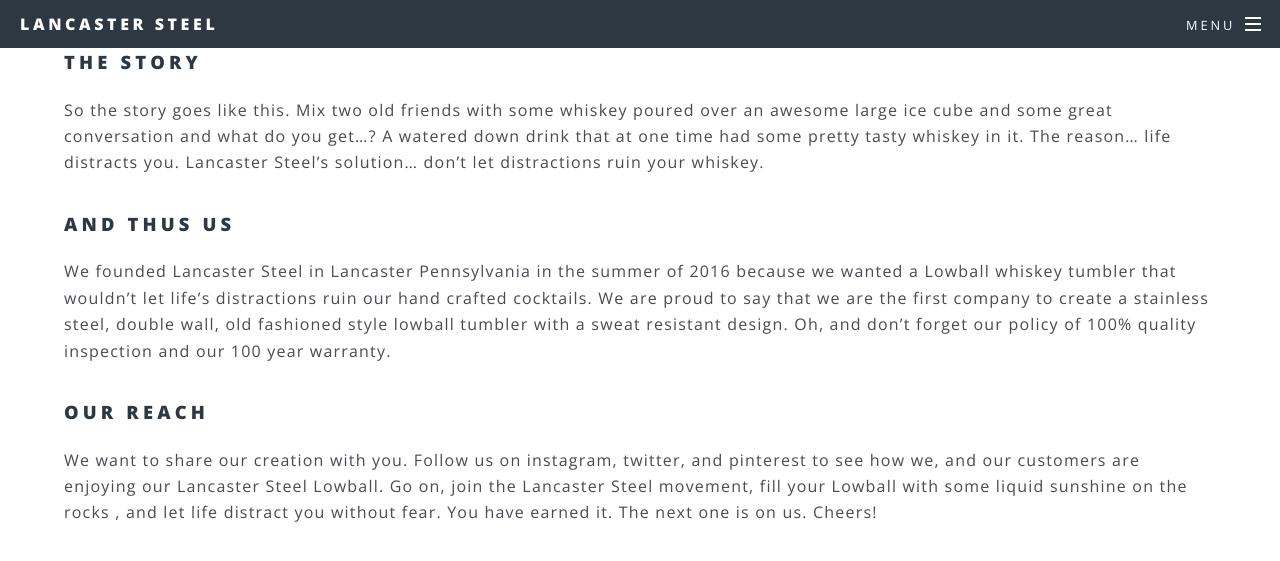
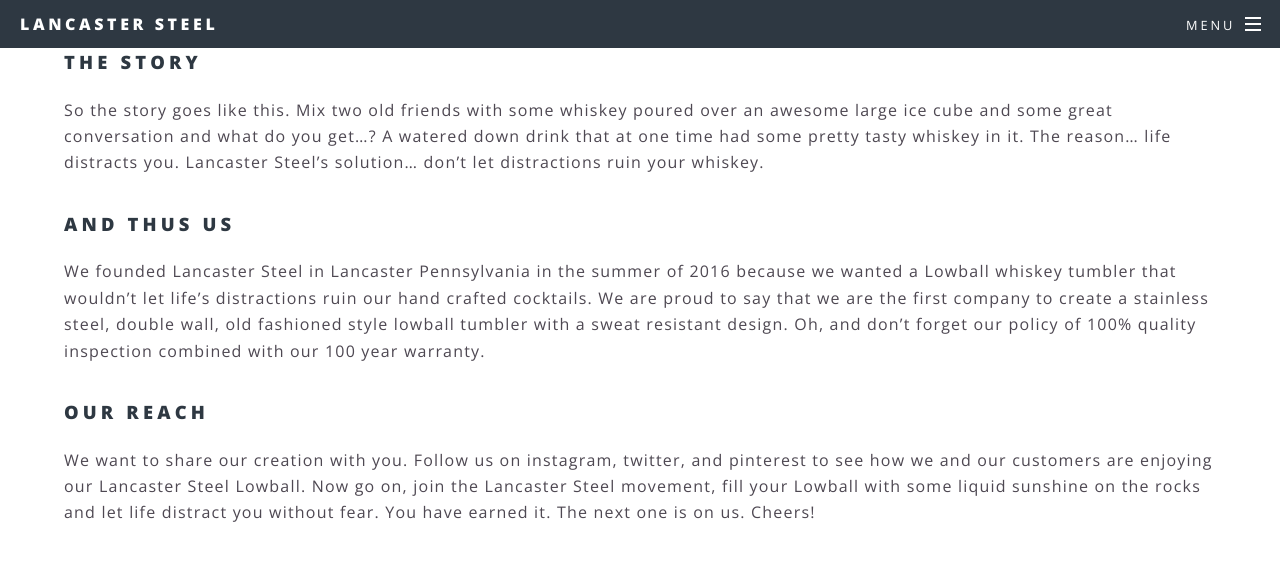
Before and after one commit to LancasterSteel/LancasterSteel.github.io, a Jekyll site: the page built from story.html, in a window 1280 px wide and 900 px high, scrolled down 385 px, cut to the strip 0-592 px from the top of the window. Shown: the top 561 px of the strip. Built offline with Jekyll 4.4.1, drawn with Linux system fonts in a browser that asks for light colours.

Commit message:
story edit

```diff
--- a/story.html
+++ b/story.html
@@ -5,8 +5,8 @@
 	<h3>The Story</h3>
 	<p>So the story goes like this.  Mix two old friends with some whiskey poured over an awesome large ice cube and some great conversation and what do you get…?  A watered down drink that at one time had some pretty tasty whiskey in it.  The reason… life distracts you. Lancaster Steel’s solution… don’t let distractions ruin your whiskey.  </p>
 <h3>And Thus Us</h3>
-<p>We founded Lancaster Steel in Lancaster Pennsylvania in the summer of 2016 because we wanted a Lowball whiskey tumbler that wouldn’t let life’s distractions ruin our hand crafted cocktails.  We are proud to say that we are the first company to create a stainless steel, double wall, old fashioned style lowball tumbler with a sweat resistant design.  Oh, and don’t forget our policy of 100% quality inspection and our 100 year warranty. <p>
+<p>We founded Lancaster Steel in Lancaster Pennsylvania in the summer of 2016 because we wanted a Lowball whiskey tumbler that wouldn’t let life’s distractions ruin our hand crafted cocktails.  We are proud to say that we are the first company to create a stainless steel, double wall, old fashioned style lowball tumbler with a sweat resistant design.  Oh, and don’t forget our policy of 100% quality inspection combined with our 100 year warranty. <p>
 <h3>Our Reach</h3>
-<p> We want to share our creation with you. Follow us on instagram, twitter, and pinterest to see how we, and our customers are enjoying our Lancaster Steel Lowball.  Go on, join the Lancaster Steel movement, fill your Lowball with some liquid sunshine on the rocks , and let life distract you without fear.  You have earned it.  The next one is on us.  Cheers!<p>
+<p> We want to share our creation with you. Follow us on instagram, twitter, and pinterest to see how we and our customers are enjoying our Lancaster Steel Lowball.  Now go on, join the Lancaster Steel movement, fill your Lowball with some liquid sunshine on the rocks and let life distract you without fear.  You have earned it.  The next one is on us.  Cheers!<p>
 <br>
 		<center><div class="4u" ><span class="image fit"><img src="images/pic06.jpg"  alt=""/></span></div></center>
```
